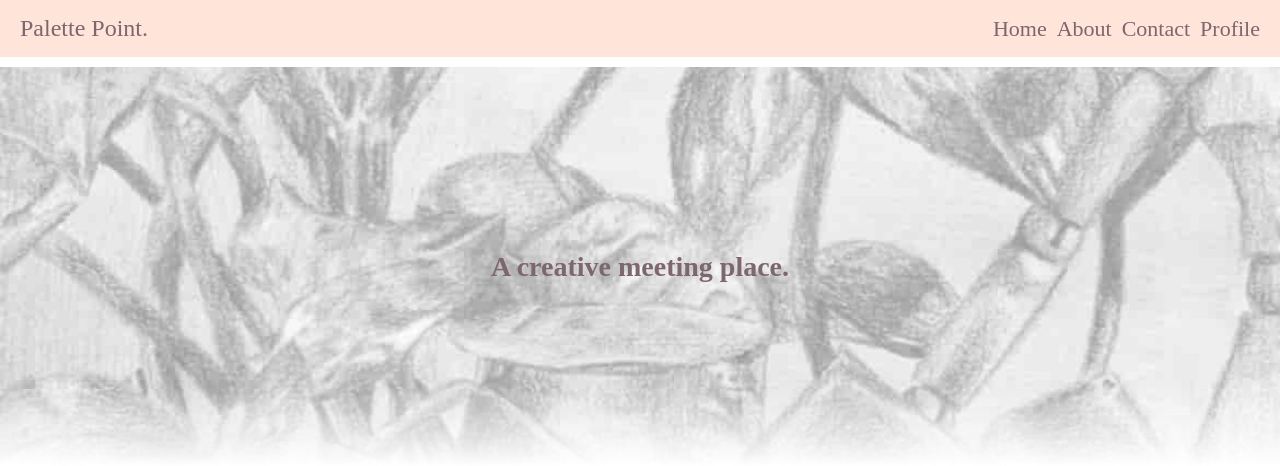
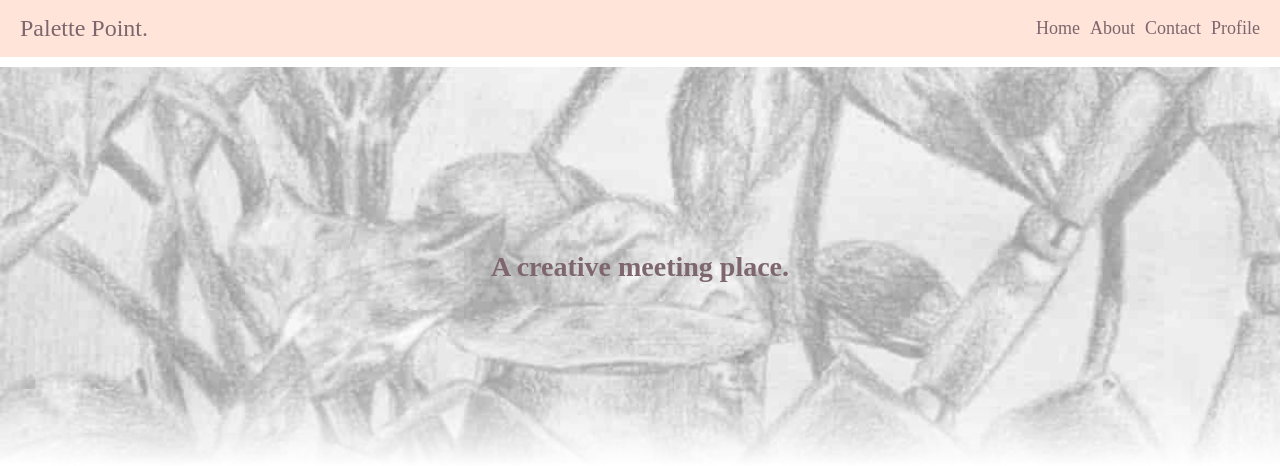
Before and after one commit to vle04/cs20, a PHP site: page /hw2/home.html in a window 1280 px wide. Shown: the top 466 px of the page. Run offline with PHP 8.4, Linux system fonts and the light colour scheme.

Commit message:
Update styles.css

```diff
--- a/hw2/styles.css
+++ b/hw2/styles.css
@@ -16,7 +16,7 @@ header {
   background-color: #ffe5d9;
 }
 ul#nav {
-  font-size: 22px;
+  font-size: 18px;
   padding: 0;
   margin: 0;
   display: flex;
```
